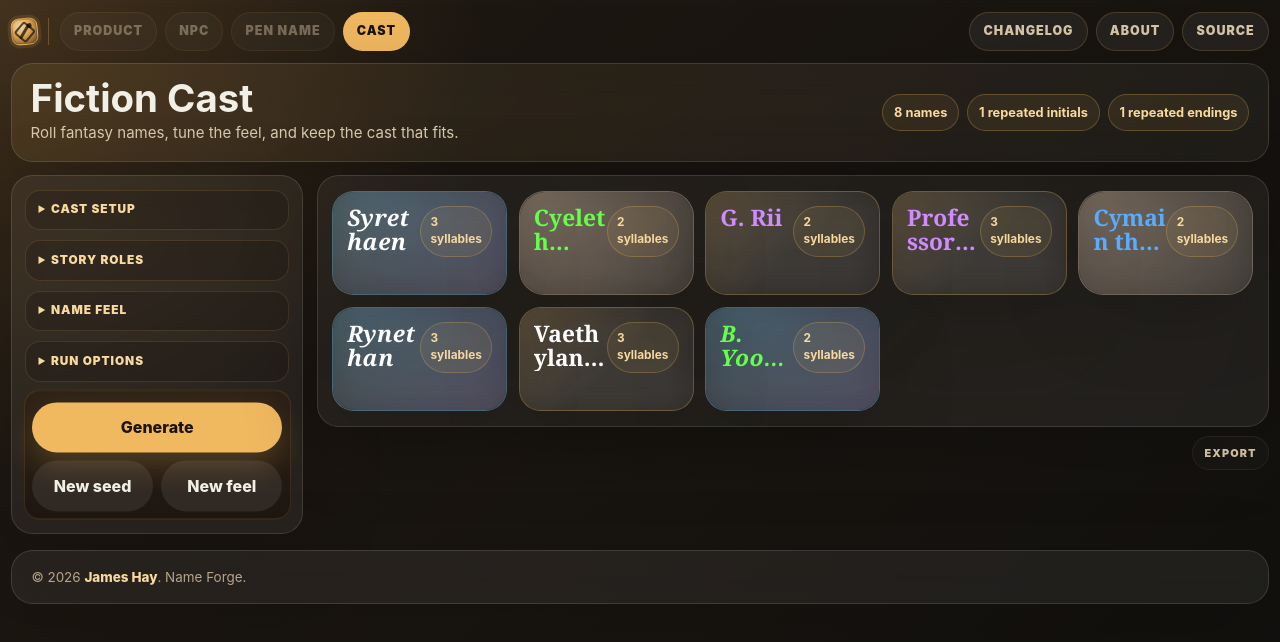
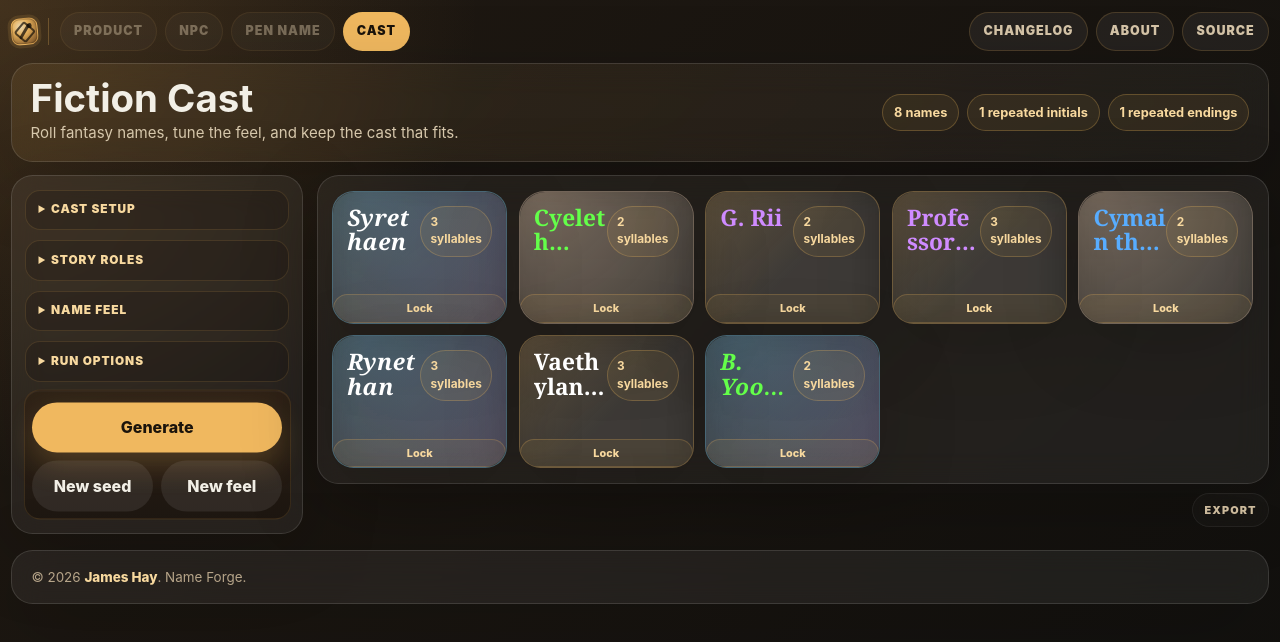
Before and after one commit to jaahay/name-forge, a React (Vite) app: page / in a window 1280 px wide. Shown: the top 642 px of the page. Built offline with nearby package versions, Linux system fonts and the light colour scheme.

Commit message:
Add card lock affordance

```diff
--- a/src/ui/NameCard.tsx
+++ b/src/ui/NameCard.tsx
@@ -9,7 +9,9 @@ interface NameCardHeaderProps {
 interface NameCardProps {
   name: GeneratedName;
   isSelected: boolean;
+  isLocked: boolean;
   onSelect: (id: string) => void;
+  onToggleLocked: (id: string) => void;
 }
 
 interface NameInspectorProps {
@@ -110,8 +112,8 @@ export function NameInspector({ name, onDismiss }: NameInspectorProps) {
   );
 }
 
-export function NameCard({ name, isSelected, onSelect }: NameCardProps) {
-  const cardClassName = `name-card panel ${textureClassName(name.silhouette.texture)}${isSelected ? ' selected' : ''}`;
+export function NameCard({ name, isSelected, isLocked, onSelect, onToggleLocked }: NameCardProps) {
+  const cardClassName = `name-card panel ${textureClassName(name.silhouette.texture)}${isSelected ? ' selected' : ''}${isLocked ? ' locked' : ''}`;
 
   return (
     <article className={cardClassName} aria-current={isSelected ? 'true' : undefined}>
@@ -124,6 +126,15 @@ export function NameCard({ name, isSelected, onSelect }: NameCardProps) {
       >
         <NameCardHeader name={name} />
       </button>
+      <button
+        type="button"
+        className="anchor-button lock-toggle"
+        aria-pressed={isLocked}
+        aria-label={`${isLocked ? 'Unlock' : 'Lock'} ${name.name}`}
+        onClick={() => onToggleLocked(name.id)}
+      >
+        {isLocked ? 'Locked' : 'Lock'}
+      </button>
     </article>
   );
 }
```
